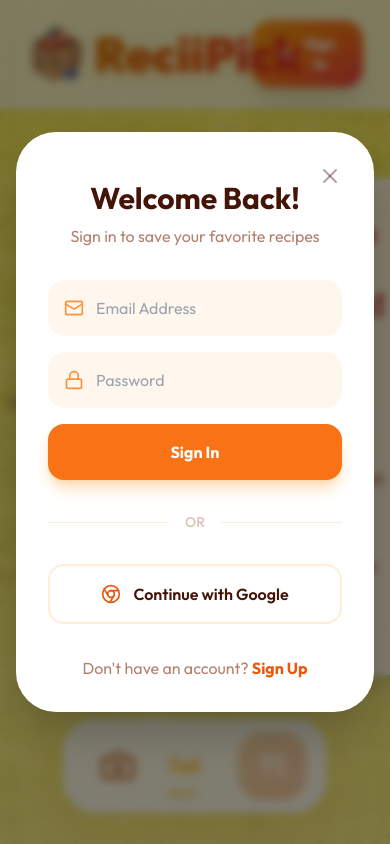
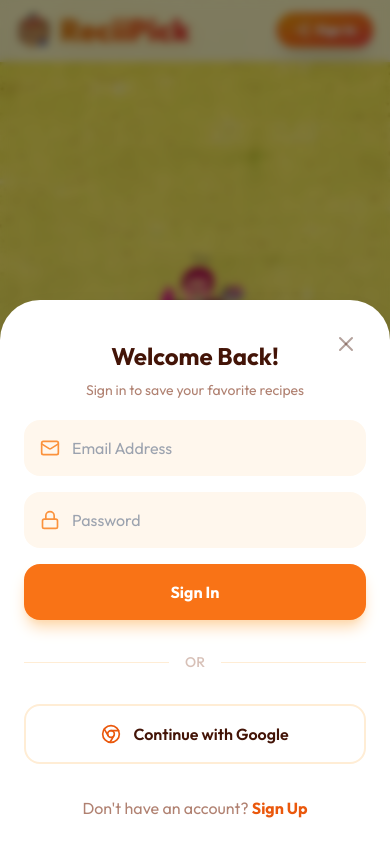
Before and after one commit to mnigaon/ReciiPick, a React (Vite) app: page / in a window 390 px wide. Both pictures are taken after a click on the button "Sign In". Built offline with nearby package versions, Linux system fonts and the light colour scheme; no server answers.

Commit message:
feat: mobile view optimization - responsive layout for all components

```diff
--- a/src/App.jsx
+++ b/src/App.jsx
@@ -189,52 +189,51 @@ function App() {
             <main className="w-full h-full flex flex-col items-center relative z-10">
                 {/* Header */}
                 <header className="w-full bg-amber-50/70 backdrop-blur-md relative border-b-2 border-amber-200/50">
-                    <div className="w-full px-8 py-5 flex justify-between items-center">
-                        <div className="flex items-center gap-3 group">
+                    <div className="w-full px-4 sm:px-8 py-3 sm:py-5 flex justify-between items-center">
+                        <div className="flex items-center gap-2 sm:gap-3 group">
                             <img
                                 src="/reciipick.png"
                                 alt="ReciiPick Logo"
-                                className="w-14 h-14 object-contain transition-transform group-hover:rotate-12 group-hover:scale-110"
+                                className="w-9 h-9 sm:w-14 sm:h-14 object-contain transition-transform group-hover:rotate-12 group-hover:scale-110"
                             />
-                            <h1 className="text-5xl font-black bg-gradient-to-r from-amber-600 via-orange-600 to-red-600 bg-clip-text text-transparent drop-shadow-[0_2px_8px_rgba(217,119,6,0.3)] hover:drop-shadow-[0_4px_12px_rgba(217,119,6,0.5)] transition-all hover:scale-105">
+                            <h1 className="text-3xl sm:text-5xl font-black bg-gradient-to-r from-amber-600 via-orange-600 to-red-600 bg-clip-text text-transparent drop-shadow-[0_2px_8px_rgba(217,119,6,0.3)] hover:drop-shadow-[0_4px_12px_rgba(217,119,6,0.5)] transition-all hover:scale-105">
                                 Recii<span className="italic">Pick</span>
                             </h1>
                         </div>
 
-
-                        <div className="flex items-center gap-4">
+                        <div className="flex items-center gap-2 sm:gap-4">
                             {user && (
                                 <button
                                     onClick={() => setCurrentPage('recipes')}
-                                    className="flex items-center gap-2.5 px-5 py-3 bg-gradient-to-br from-amber-100 to-orange-100 rounded-[20px] shadow-lg hover:shadow-xl hover:scale-105 active:scale-95 transition-all border-2 border-amber-300/50 hover:border-amber-400 group"
+                                    className="flex items-center gap-1.5 sm:gap-2.5 px-3 sm:px-5 py-2 sm:py-3 bg-gradient-to-br from-amber-100 to-orange-100 rounded-[20px] shadow-lg hover:shadow-xl hover:scale-105 active:scale-95 transition-all border-2 border-amber-300/50 hover:border-amber-400 group"
                                 >
-                                    <svg className="w-5 h-5 text-amber-700 group-hover:text-orange-700 transition-colors" fill="none" stroke="currentColor" viewBox="0 0 24 24">
+                                    <svg className="w-4 h-4 sm:w-5 sm:h-5 text-amber-700 group-hover:text-orange-700 transition-colors" fill="none" stroke="currentColor" viewBox="0 0 24 24">
                                         <path strokeLinecap="round" strokeLinejoin="round" strokeWidth={2} d="M12 6.253v13m0-13C10.832 5.477 9.246 5 7.5 5S4.168 5.477 3 6.253v13C4.168 18.477 5.754 18 7.5 18s3.332.477 4.5 1.253m0-13C13.168 5.477 14.754 5 16.5 5c1.747 0 3.332.477 4.5 1.253v13C19.832 18.477 18.247 18 16.5 18c-1.746 0-3.332.477-4.5 1.253" />
                                     </svg>
-                                    <span className="font-extrabold text-amber-900 text-sm tracking-wide">My Recipes</span>
-                                    <span className="bg-gradient-to-br from-amber-600 to-orange-600 text-white text-xs px-2.5 py-1 rounded-full font-bold shadow-md">{savedRecipes.length}</span>
+                                    <span className="font-extrabold text-amber-900 text-xs sm:text-sm tracking-wide hidden xs:block">My Recipes</span>
+                                    <span className="bg-gradient-to-br from-amber-600 to-orange-600 text-white text-xs px-2 py-0.5 sm:px-2.5 sm:py-1 rounded-full font-bold shadow-md">{savedRecipes.length}</span>
                                 </button>
                             )}
 
                             {user ? (
-                                <div className="flex items-center gap-3">
+                                <div className="flex items-center gap-2 sm:gap-3">
                                     <span className="text-orange-950 font-medium hidden md:block">
                                         {user.displayName || 'Chef'}
                                     </span>
                                     <button
                                         onClick={() => logout()}
-                                        className="flex items-center gap-2 px-5 py-2.5 bg-gradient-to-br from-amber-50 to-orange-50 text-amber-900 rounded-[18px] shadow-md hover:shadow-lg hover:scale-105 active:scale-95 transition-all border-2 border-amber-200 hover:border-amber-300 font-bold text-sm group"
+                                        className="flex items-center gap-1.5 sm:gap-2 px-3 sm:px-5 py-2 sm:py-2.5 bg-gradient-to-br from-amber-50 to-orange-50 text-amber-900 rounded-[18px] shadow-md hover:shadow-lg hover:scale-105 active:scale-95 transition-all border-2 border-amber-200 hover:border-amber-300 font-bold text-xs sm:text-sm group"
                                     >
                                         <LogOut className="w-4 h-4 group-hover:rotate-12 transition-transform" />
-                                        <span>Logout</span>
+                                        <span className="hidden sm:block">Logout</span>
                                     </button>
                                 </div>
                             ) : (
                                 <button
                                     onClick={() => setIsAuthModalOpen(true)}
-                                    className="flex items-center gap-2.5 px-6 py-3 bg-gradient-to-br from-amber-500 via-orange-500 to-red-500 text-white rounded-[20px] shadow-xl hover:shadow-2xl hover:scale-110 active:scale-95 transition-all font-black text-sm tracking-wide border-2 border-white/20 hover:border-white/40"
+                                    className="flex items-center gap-1.5 sm:gap-2.5 px-4 sm:px-6 py-2 sm:py-3 bg-gradient-to-br from-amber-500 via-orange-500 to-red-500 text-white rounded-[20px] shadow-xl hover:shadow-2xl hover:scale-110 active:scale-95 transition-all font-black text-xs sm:text-sm tracking-wide border-2 border-white/20 hover:border-white/40"
                                 >
-                                    <LogIn className="w-5 h-5 drop-shadow-md" />
+                                    <LogIn className="w-4 h-4 sm:w-5 sm:h-5 drop-shadow-md" />
                                     <span className="drop-shadow-md">Sign In</span>
                                 </button>
                             )}
@@ -252,19 +251,19 @@ function App() {
                                 <LoadingScreen />
                             ) : (
                                 /* Initial Screen - Chef + Welcome */
-                                <div className="w-full flex-1 flex items-center justify-center overflow-hidden px-8">
-                                    <div className="flex items-center gap-12 max-w-6xl">
-                                        {/* Chef Character - Left */}
+                                <div className="w-full flex-1 flex items-center justify-center overflow-hidden px-4 sm:px-8">
+                                    <div className="flex flex-col sm:flex-row items-center gap-4 sm:gap-12 max-w-6xl w-full">
+                                        {/* Chef Character - Top on mobile, Left on desktop */}
                                         <div className="flex-shrink-0">
                                             <ChefCharacter isLoading={false} isSpeaking={false} />
                                         </div>
 
-                                        {/* Welcome Bubble - Right */}
-                                        <div className="flex-1 bg-gradient-to-br from-amber-100 to-orange-100 rounded-[32px] p-8 shadow-xl border-4 border-white">
-                                            <h2 className="text-3xl font-black bg-gradient-to-r from-amber-700 via-orange-700 to-red-700 bg-clip-text text-transparent mb-4">
+                                        {/* Welcome Bubble - Bottom on mobile, Right on desktop */}
+                                        <div className="flex-1 w-full bg-gradient-to-br from-amber-100 to-orange-100 rounded-[24px] sm:rounded-[32px] p-5 sm:p-8 shadow-xl border-4 border-white">
+                                            <h2 className="text-xl sm:text-3xl font-black bg-gradient-to-r from-amber-700 via-orange-700 to-red-700 bg-clip-text text-transparent mb-2 sm:mb-4">
                                                 Welcome to Recii<span className="italic">Pick</span>! 👨‍🍳✨
                                             </h2>
-                                            <p className="text-amber-900 text-lg leading-relaxed">
+                                            <p className="text-amber-900 text-sm sm:text-lg leading-relaxed">
                                                 Tell me what ingredients you have, and I'll create a delicious recipe for you!
                                                 You can also send me a photo of your fridge. 📸
                                             </p>
@@ -275,7 +274,7 @@ function App() {
 
                             {/* Fixed Bottom Input Section */}
                             {!isLoading && (
-                                <div className="w-full flex-none flex flex-col items-center px-8 pb-8 pt-2">
+                                <div className="w-full flex-none flex flex-col items-center px-3 sm:px-8 pb-4 sm:pb-8 pt-2">
                                     <InputSection
                                         inputValue={inputValue}
                                         setInputValue={setInputValue}
--- a/src/components/AuthModal.jsx
+++ b/src/components/AuthModal.jsx
@@ -51,8 +51,8 @@ const AuthModal = ({ isOpen, onClose }) => {
     };
 
     return (
-        <div className="fixed inset-0 z-[100] flex items-center justify-center p-4 bg-black/50 backdrop-blur-sm animate-fadeIn">
-            <div className="bg-white rounded-[40px] shadow-2xl w-full max-w-md overflow-hidden relative animate-slideUp">
+        <div className="fixed inset-0 z-[100] flex items-end sm:items-center justify-center sm:p-4 bg-black/50 backdrop-blur-sm animate-fadeIn">
+            <div className="bg-white rounded-t-[40px] sm:rounded-[40px] shadow-2xl w-full max-w-md overflow-hidden relative animate-slideUp">
                 <button
                     onClick={onClose}
                     className="absolute top-6 right-6 p-2 rounded-full hover:bg-orange-50 transition-colors"
@@ -60,12 +60,12 @@ const AuthModal = ({ isOpen, onClose }) => {
                     <X className="w-6 h-6 text-orange-950/40" />
                 </button>
 
-                <div className="p-8 pt-12">
-                    <div className="text-center mb-8">
-                        <h2 className="text-3xl font-bold text-orange-950 mb-2">
+                <div className="p-6 sm:p-8 pt-10 sm:pt-12">
+                    <div className="text-center mb-5 sm:mb-8">
+                        <h2 className="text-2xl sm:text-3xl font-bold text-orange-950 mb-2">
                             {isLogin ? 'Welcome Back!' : 'Join ReciiPick'}
                         </h2>
-                        <p className="text-orange-900/60">
+                        <p className="text-orange-900/60 text-sm sm:text-base">
                             {isLogin ? 'Sign in to save your favorite recipes' : 'Create an account to start your culinary journey'}
                         </p>
                     </div>
--- a/src/components/InputSection.jsx
+++ b/src/components/InputSection.jsx
@@ -24,24 +24,24 @@ const InputSection = ({ inputValue, setInputValue, onSend, onImageUpload, previe
     }
 
     return (
-        <div className="w-full max-w-4xl px-8 pb-0 pt-0 z-40 transition-all duration-500">
+        <div className="w-full max-w-4xl pb-0 pt-0 z-40 transition-all duration-500">
             {/* Image Preview Area */}
             {previewImage && (
-                <div className="flex justify-center mb-6 animate-slideUp">
+                <div className="flex justify-center mb-3 sm:mb-6 animate-slideUp">
                     <div className="relative">
-                        <img src={previewImage} alt="Preview" className="h-44 w-44 object-cover rounded-[32px] border-8 border-white shadow-2xl ring-1 ring-orange-100" />
+                        <img src={previewImage} alt="Preview" className="h-28 w-28 sm:h-44 sm:w-44 object-cover rounded-[24px] sm:rounded-[32px] border-4 sm:border-8 border-white shadow-2xl ring-1 ring-orange-100" />
                         <button
                             onClick={() => setPreviewImage(null)}
-                            className="absolute -top-4 -right-4 bg-red-500 text-white p-2 rounded-full shadow-2xl hover:bg-red-600 transition-all hover:scale-110 active:scale-90"
+                            className="absolute -top-3 -right-3 bg-red-500 text-white p-1.5 sm:p-2 rounded-full shadow-2xl hover:bg-red-600 transition-all hover:scale-110 active:scale-90"
                         >
-                            <X className="w-5 h-5" />
+                            <X className="w-4 h-4 sm:w-5 sm:h-5" />
                         </button>
                     </div>
                 </div>
             )}
 
             {/* Main Input Bar */}
-            <div className={`flex items-center gap-4 bg-amber-50/90 backdrop-blur-xl rounded-[32px] p-2 px-4 border-4 border-white shadow-[0_20px_50px_rgba(217,119,6,0.12)] transition-all focus-within:border-amber-300 focus-within:shadow-[0_20px_50px_rgba(217,119,6,0.25)] ${isLoading ? 'opacity-50 cursor-not-allowed' : ''}`}>
+            <div className={`flex items-center gap-2 sm:gap-4 bg-amber-50/90 backdrop-blur-xl rounded-[24px] sm:rounded-[32px] p-1.5 sm:p-2 px-2 sm:px-4 border-4 border-white shadow-[0_20px_50px_rgba(217,119,6,0.12)] transition-all focus-within:border-amber-300 focus-within:shadow-[0_20px_50px_rgba(217,119,6,0.25)] ${isLoading ? 'opacity-50 cursor-not-allowed' : ''}`}>
                 <input
                     type="file"
                     ref={fileInputRef}
@@ -52,9 +52,9 @@ const InputSection = ({ inputValue, setInputValue, onSend, onImageUpload, previe
                 <button
                     onClick={() => fileInputRef.current?.click()}
                     disabled={isLoading}
-                    className="p-4 hover:bg-amber-100 rounded-2xl transition-all text-amber-700 hover:text-amber-800 active:scale-95"
+                    className="p-2.5 sm:p-4 hover:bg-amber-100 rounded-xl sm:rounded-2xl transition-all text-amber-700 hover:text-amber-800 active:scale-95 flex-shrink-0"
                 >
-                    <Camera className="w-9 h-9" />
+                    <Camera className="w-6 h-6 sm:w-9 sm:h-9" />
                 </button>
 
                 <textarea
@@ -62,17 +62,17 @@ const InputSection = ({ inputValue, setInputValue, onSend, onImageUpload, previe
                     value={inputValue}
                     onChange={(e) => setInputValue(e.target.value)}
                     onKeyDown={handleKeyPress}
-                    placeholder="Tell me your ingredients... (e.g. Eggs, Onion)"
+                    placeholder="Tell me your ingredients..."
                     disabled={isLoading}
-                    className="flex-1 bg-transparent border-none outline-none py-4 text-xl text-amber-950 placeholder-amber-400 font-bold resize-none max-h-32"
+                    className="flex-1 bg-transparent border-none outline-none py-3 sm:py-4 text-base sm:text-xl text-amber-950 placeholder-amber-400 font-bold resize-none max-h-32"
                 />
 
                 <button
                     onClick={onSend}
                     disabled={isLoading || (!inputValue.trim() && !previewImage)}
-                    className={`p-5 bg-gradient-to-br from-amber-600 to-orange-600 text-white rounded-[24px] transition-all shadow-xl shadow-amber-600/30 active:scale-95 disabled:opacity-30 disabled:shadow-none ${isLoading ? 'animate-pulse' : 'hover:scale-105 hover:-rotate-2'}`}
+                    className={`p-3.5 sm:p-5 bg-gradient-to-br from-amber-600 to-orange-600 text-white rounded-[18px] sm:rounded-[24px] transition-all shadow-xl shadow-amber-600/30 active:scale-95 disabled:opacity-30 disabled:shadow-none flex-shrink-0 ${isLoading ? 'animate-pulse' : 'hover:scale-105 hover:-rotate-2'}`}
                 >
-                    <Utensils className={`w-7 h-7 ${isLoading ? 'animate-spin' : ''}`} />
+                    <Utensils className={`w-5 h-5 sm:w-7 sm:h-7 ${isLoading ? 'animate-spin' : ''}`} />
                 </button>
             </div>
         </div>
--- a/src/index.css
+++ b/src/index.css
@@ -30,14 +30,18 @@
 
 #root {
   width: 100%;
-  height: 100vh;
+  height: 100dvh; /* dvh: 모바일 주소창 고려한 뷰포트 */
 }
 
 body {
   margin: 0;
   min-width: 320px;
-  min-height: 100vh;
+  min-height: 100dvh;
   overflow: hidden;
+  /* 모바일 터치 탭 하이라이트 제거 */
+  -webkit-tap-highlight-color: transparent;
+  /* iOS 스크롤 바운스 방지 */
+  overscroll-behavior: none;
 }
 
 @layer base {
@@ -48,4 +52,27 @@ body {
     background-position: center;
     background-attachment: fixed;
   }
+
+  /* 모바일에서 background-attachment: fixed 이슈 해결 */
+  @media (max-width: 768px) {
+    body {
+      background-attachment: scroll;
+    }
+  }
+
+  /* 모바일 입력창 자동 확대 방지 */
+  input, textarea, select {
+    font-size: 16px;
+  }
+
+  @media (min-width: 640px) {
+    input, textarea, select {
+      font-size: inherit;
+    }
+  }
+
+  /* 버튼 터치 영역 최적화 */
+  button {
+    touch-action: manipulation;
+  }
 }
--- a/tailwind.config.js
+++ b/tailwind.config.js
@@ -6,6 +6,9 @@ export default {
     ],
     theme: {
         extend: {
+            screens: {
+                'xs': '480px',
+            },
             fontFamily: {
                 fredoka: ['Fredoka', 'sans-serif'],
                 outfit: ['Outfit', 'sans-serif'],
```
Also changed, not shown: src/components/ErrorModal.jsx (+8 -8 lines), src/components/MyRecipesPage.jsx (+22 -22 lines), src/components/RecipeModal.jsx (+14 -14 lines), src/components/Toast.jsx (+6 -6 lines).
